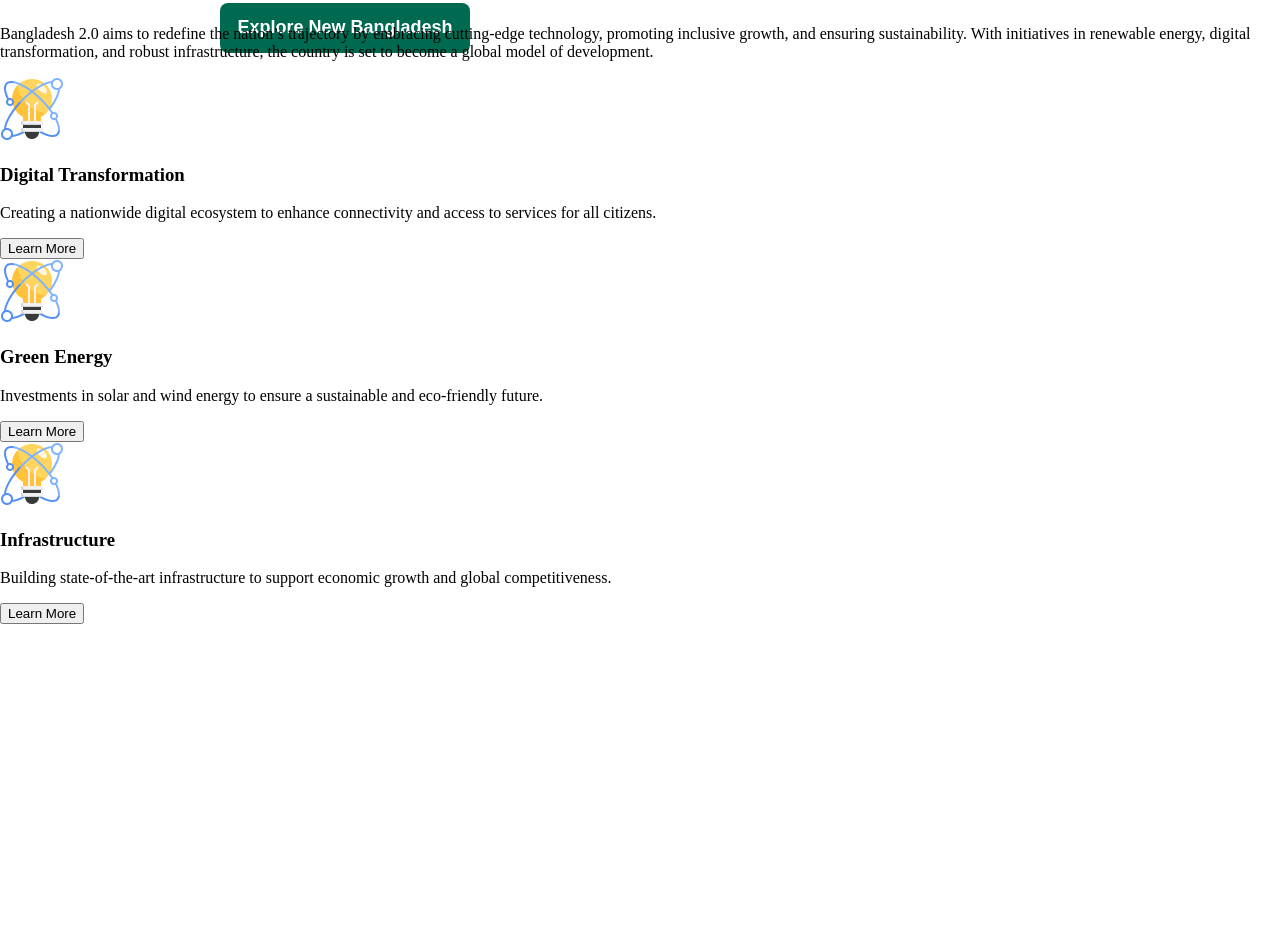
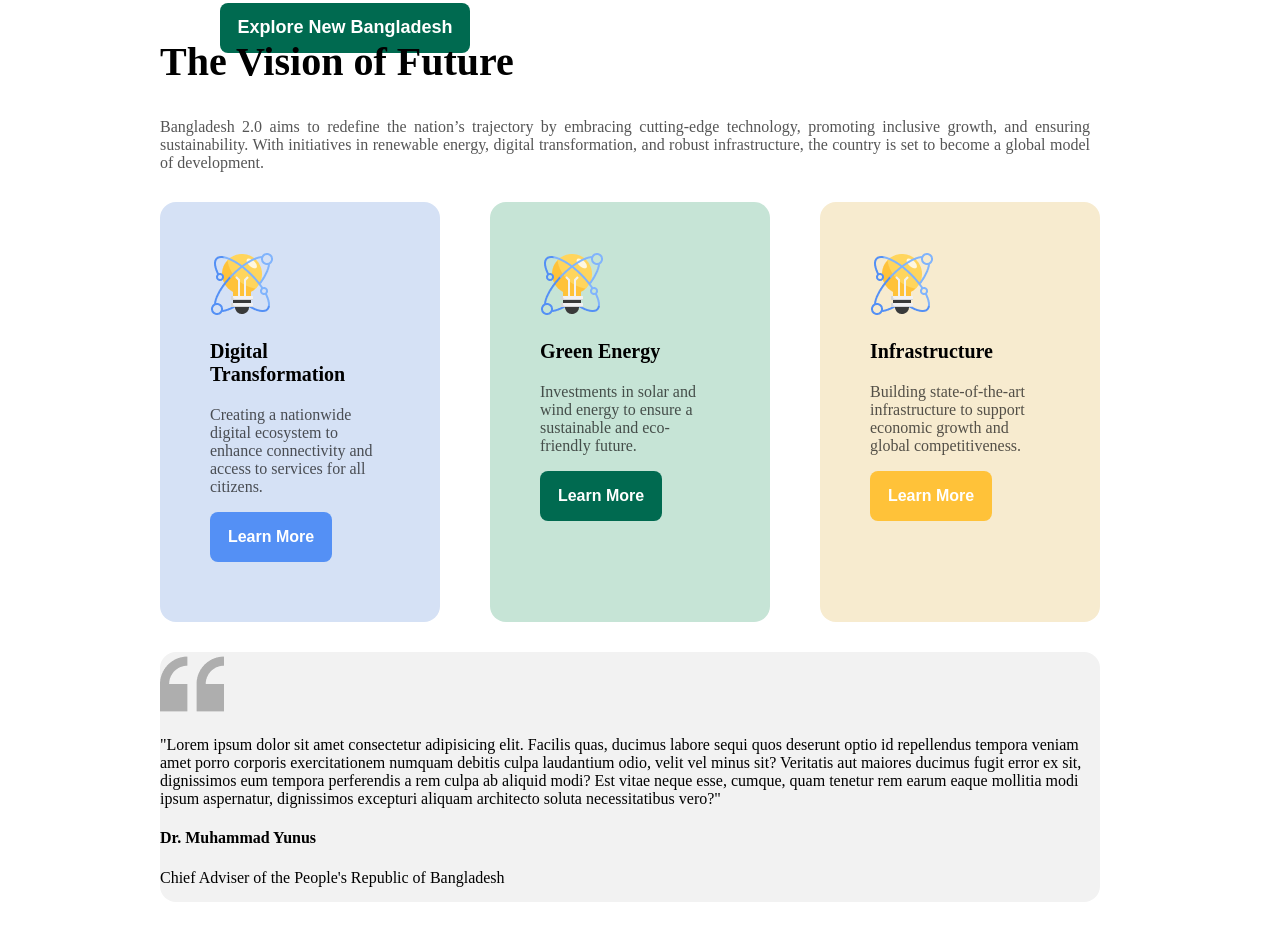
Before and after one commit to mahmudur2015/First-Assignment-PH, a plain HTML site: page index.html in a window 1280 px wide. Shown: the part 719-1660 px from the top of the page. Before the commit the page ends 1343 px from the top, so only its background shows below. Drawn offline with Linux system fonts and the light colour scheme.

Commit message:
added vision of future section

```diff
--- a/index.html
+++ b/index.html
@@ -26,29 +26,52 @@
             <img class="banner-profile-pic" src="images/hero.png" alt="banner-image">
         </div>
     </header>
-    <main>
+    <main class="main">
         <section class="vision">
             <h2 class="vision-heading">The Vision of Future</h2>
-            <p class="vission-description">Bangladesh 2.0 aims to redefine the nation’s trajectory by embracing cutting-edge technology, promoting inclusive growth, and ensuring sustainability. With initiatives in renewable energy, digital transformation, and robust infrastructure, the country is set to become a global model of development.</p>
+            <p class="vission-description">Bangladesh 2.0 aims to redefine the nation’s trajectory by embracing
+                cutting-edge technology, promoting inclusive growth, and ensuring sustainability. With initiatives in
+                renewable energy, digital transformation, and robust infrastructure, the country is set to become a
+                global model of development.</p>
             <div class="vision-items">
-                <div class="vision-item">
+                <div class="vision-item" id="vision-item-one">
                     <img class="vision-pic" src="images/card-icon.png" alt="card-icon">
                     <h3 class="vision-title">Digital Transformation</h3>
-                    <p class="vision-descriptin">Creating a nationwide digital ecosystem to enhance connectivity and access to services for all citizens.</p>
-                    <button class="btn-vision">Learn More</button>
+                    <p class="vision-description">Creating a nationwide digital ecosystem to enhance connectivity and
+                        access to services for all citizens.</p>
+                    <button class="btn-vision btn-primary btn-primary-size" id="vision-btn-1">Learn More</button>
                 </div>
-                <div class="vision-item">
+                <div class="vision-item" id="vision-item-two">
                     <img class="vision-pic" src="images/card-icon.png" alt="card-icon">
                     <h3 class="vision-title">Green Energy</h3>
-                    <p class="vision-descriptin">Investments in solar and wind energy to ensure a sustainable and eco-friendly future.</p>
-                    <button class="btn-vision">Learn More</button>
+                    <p class="vision-description">Investments in solar and wind energy to ensure a sustainable and
+                        eco-friendly future.</p>
+                    <button class="btn-vision btn-primary btn-primary-size" id="visioin-btn-2">Learn More</button>
                 </div>
-                <div class="vision-item">
+                <div class="vision-item" id="vision-item-three">
                     <img class="vision-pic" src="images/card-icon.png" alt="card-icon">
                     <h3 class="vision-title">Infrastructure</h3>
-                    <p class="vision-descriptin">Building state-of-the-art infrastructure to support economic growth and global competitiveness.</p>
-                    <button class="btn-vision">Learn More</button>
+                    <p class="vision-description">Building state-of-the-art infrastructure to support economic growth
+                        and global competitiveness.</p>
+                    <button class="btn-vision btn-primary btn-primary-size" id="vision-btn-3">Learn More</button>
                 </div>
+            </div>
+            <div class="vision-special-des">
+                <img class="vision-quote" src="images/quote-bg.png" alt="quotation">
+                <p class="sp-description">
+                    "Lorem ipsum dolor sit amet consectetur adipisicing elit. Facilis quas, ducimus labore sequi quos
+                    deserunt optio id repellendus tempora veniam amet porro corporis exercitationem numquam debitis
+                    culpa laudantium odio, velit vel minus sit? Veritatis aut maiores ducimus fugit error ex sit,
+                    dignissimos eum tempora perferendis a rem culpa ab aliquid modi? Est vitae neque esse, cumque, quam
+                    tenetur rem earum eaque mollitia modi ipsum aspernatur, dignissimos excepturi aliquam architecto
+                    soluta necessitatibus vero?"
+                </p>
+                <h4 class="sp-des-author">
+                    Dr. Muhammad Yunus
+                </h4>
+                <p class="sp-des-footer">
+                    Chief Adviser of the People's Republic of Bangladesh
+                </p>
             </div>
         </section>
     </main>
--- a/styles/newsportal.css
+++ b/styles/newsportal.css
@@ -114,35 +114,52 @@
     color: #FFFFFF;
     font-weight: 600;
     font-size: 18px;
+    outline-style: none;
+    border: none;
 }
-.primary-color{
+
+.btn-primary-size {
+    width: 122px;
+    height: 50px;
+    border-radius: 8px;
+    font-weight: 600;
+    font-size: 16px;
+    color: #FFFFFF;
+}
+
+.primary-color {
     color: #0E0E0E;
     opacity: 50%;
 }
-body{
+
+body {
     margin: 0;
     padding: 0;
 }
+
 /* header-styles */
-.header{
+.header {
     width: auto;
     height: 560px;
-    background-color:#C6E4D6 ;
+    background-color: #C6E4D6;
     margin: 20px 160px;
     border-radius: 24px;
     align-items: center;
 }
-.banner{
+
+.banner {
     display: flex;
     justify-content: space-between;
     gap: 56px;
     margin: 117px 60px;
 
 }
-.banner-content{
+
+.banner-content {
     padding: 50px 0 0 0;
 
 }
+
 .banner-greetings {
     font-size: 24px;
 }
@@ -151,17 +168,108 @@ body{
     font-size: 56px;
     font-weight: 600;
 }
-.banner-submit{
+
+.banner-submit {
     width: 250px;
     height: 50px;
     font-weight: 600;
-    font-size:18px ;
+    font-size: 18px;
     border-radius: 8px;
     outline-style: none;
     border: none;
 
 }
-.banner-profile-pic{
+
+.banner-profile-pic {
     width: 1250px;
-    margin:80px 60px;
+    margin: 80px 60px;
 }
+
+.main {
+    margin: 80px 160px;
+}
+
+.vision {
+
+    margin: 0 auto;
+    padding-right: 20px;
+    text-align: left;
+
+}
+
+.vision-heading {
+    font-weight: 700;
+    font-size: 40px;
+}
+
+.vision-title {
+    font-weight: 700;
+    font-size: 20px;
+}
+
+.vission-description {
+    text-align: justify;
+    padding-right: 10px;
+    font-weight: 400;
+    font-size: 16px;
+    color: #0E0E0E;
+    opacity: 70%;
+}
+
+.vision-items {
+    display: flex;
+    justify-content: space-evenly;
+    gap: 50px;
+    margin-top: 30px;
+
+}
+
+.vision-item {
+    width: 420px;
+    height: 320px;
+    padding: 50px;
+    flex: 1;
+}
+
+.vision-description {
+    color: #0E0E0E;
+    opacity: 70%;
+    font-weight: 400;
+    font-size: 16px;
+
+}
+
+#vision-item-one {
+    background-color: #D5E1F5;
+    border-radius: 16px;
+}
+
+#vision-item-two {
+    background-color: #C6E4D6;
+    border-radius: 16px;
+}
+
+#vision-item-three {
+    background-color: #F7EBCF;
+    border-radius: 16px;
+}
+
+#vision-btn-1 {
+    background-color: #5490F5;
+}
+
+#vision-btn-3 {
+    background-color: #FFC239;
+}
+.vision-special-des{
+    background-color: #f2f2f2;
+    width: auto;
+    height: 250px;
+    border-radius: 16px;
+    margin-top: 30px;
+
+}
+.vision-quote{
+    position: relative;
+    display: inline-block;
+}
```
